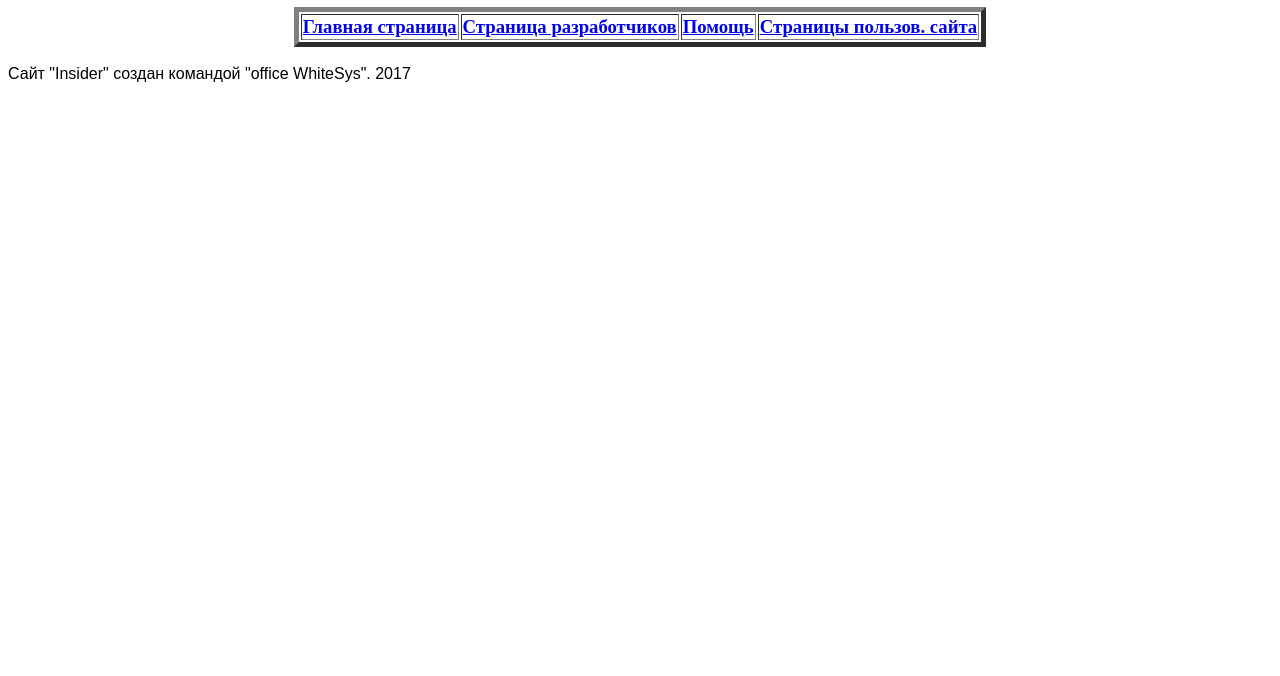
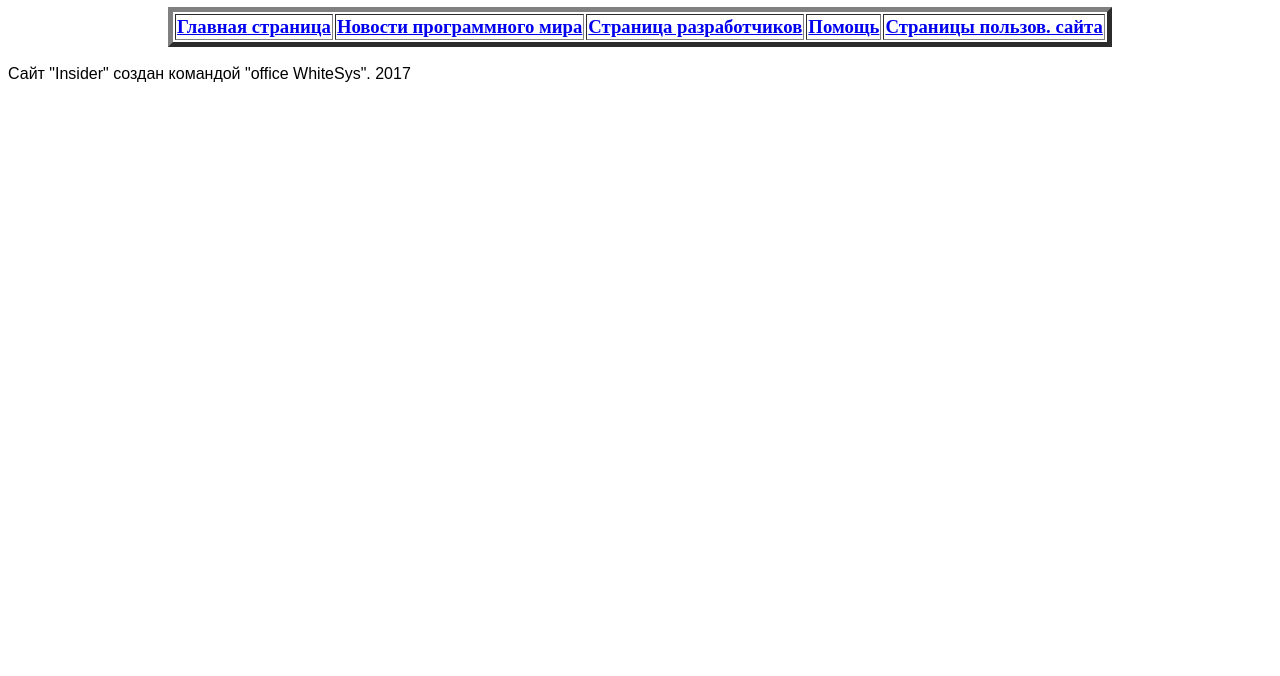
Before and after one commit to officeWhiteSys/officewhitesys.github.io, a plain HTML site: page sr.html in a window 1280 px wide. Shown: the part 124-800 px from the top of the page. Drawn offline with Linux system fonts and the light colour scheme.

Commit message:
Update sr.html

```diff
--- a/sr.html
+++ b/sr.html
@@ -10,6 +10,7 @@
 	<div><img src="Logo.png" alt="Logo"></div>
 	<h3><center><table border="5"><tr>
 		<td><a href="index.html">Главная страница</a></td>
+		<td><a href="newspw.html">Новости программного мира</a></td>
 		<td><a href="sr.html">Страница разработчиков</a></td>
 		<td><a href="help.html">Помощь</a></td>
 		<td><a href="vs.html">Страницы пользов. сайта</a></td>
```
